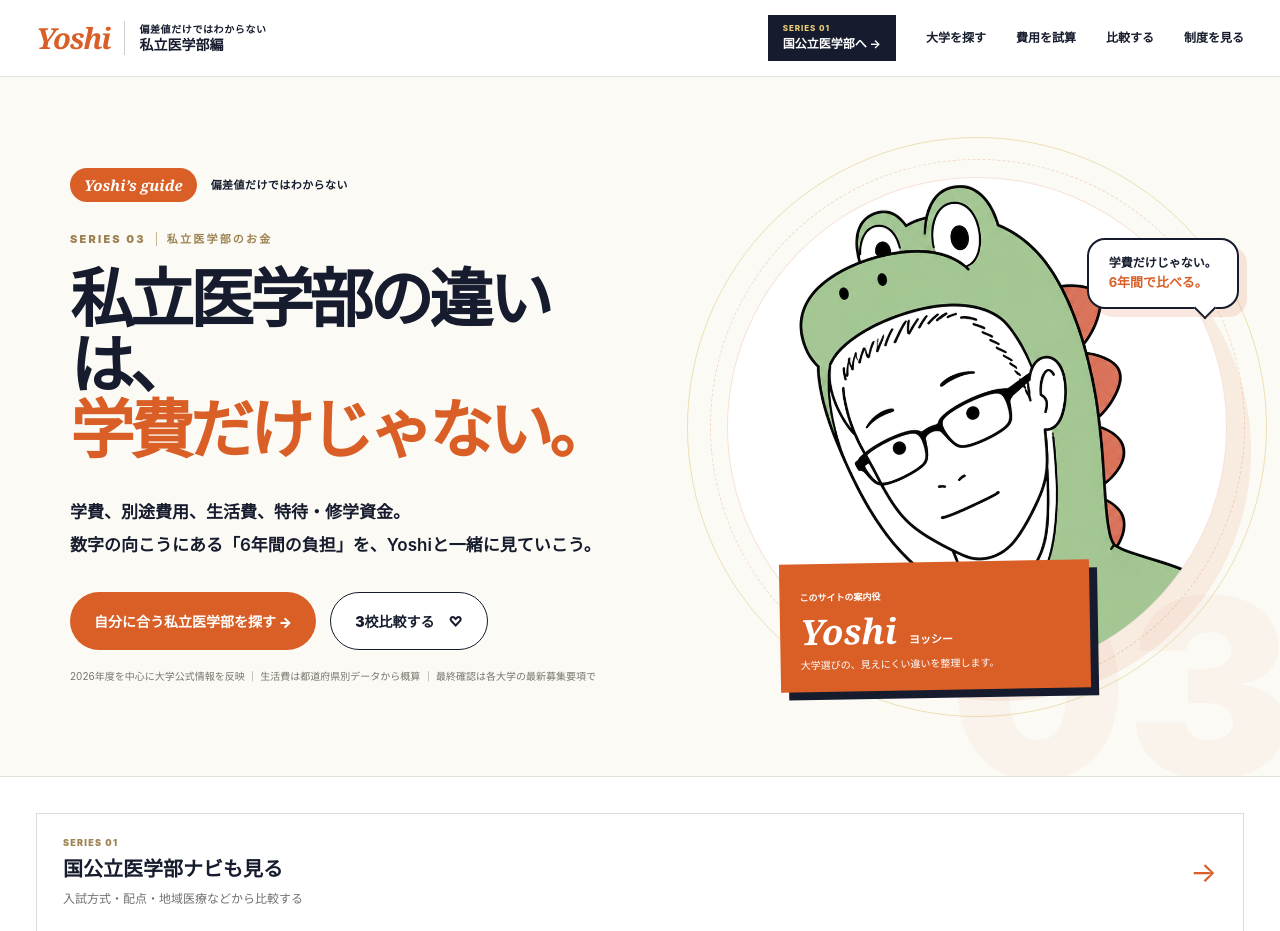
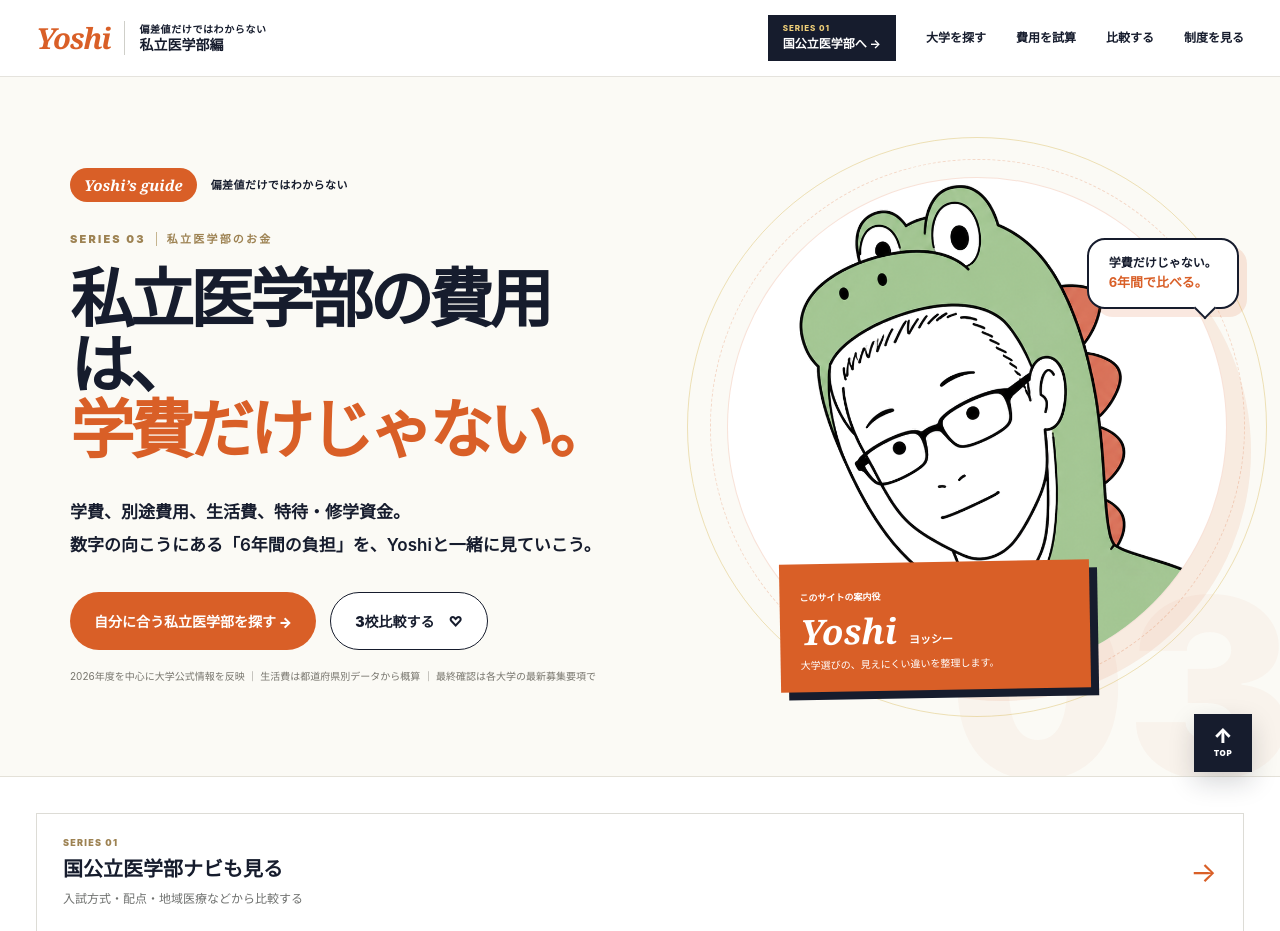
Before and after one commit to yoshiokayuta2-lgtm/private-medical-money-navi, a plain HTML site: page index.html in a window 1280 px wide. Shown: the top 931 px of the page. Drawn offline with Linux system fonts and the light colour scheme.

Commit message:
Add files via upload

```diff
--- a/assets/css/styles.css
+++ b/assets/css/styles.css
@@ -58,3 +58,19 @@
 #calculator{scroll-margin-top:170px}
 #finder{scroll-margin-top:170px}
 @media(max-width:760px){#calculator,#finder{scroll-margin-top:145px}}
+
+/* Back to top */
+.top-return{
+  position:fixed;right:28px;bottom:28px;z-index:44;
+  width:58px;height:58px;background:var(--ink);color:#fff;
+  display:flex;flex-direction:column;align-items:center;justify-content:center;
+  gap:1px;text-decoration:none;box-shadow:0 10px 26px rgba(20,25,38,.18);
+  transition:transform .18s ease, background .18s ease;
+}
+.top-return:hover{transform:translateY(-3px);background:var(--private)}
+.top-return span{font-size:20px;line-height:1;font-weight:900}
+.top-return small{font-size:8px;letter-spacing:.08em;font-weight:900}
+@media(max-width:760px){
+  .top-return{right:14px;bottom:14px;width:50px;height:50px}
+  .top-return span{font-size:18px}
+}
--- a/index.html
+++ b/index.html
@@ -16,7 +16,7 @@
   <div class="hero-copy">
     <div class="guide-line"><span class="guide-pill">Yoshi’s guide</span><b>偏差値だけではわからない</b></div>
     <div class="series-label">SERIES 03 <i></i> 私立医学部のお金</div>
-    <h1>私立医学部の違いは、<br><em>学費だけじゃない。</em></h1>
+    <h1>私立医学部の費用は、<br><em>学費だけじゃない。</em></h1>
     <p class="lead">学費、別途費用、生活費、特待・修学資金。<br>数字の向こうにある「6年間の負担」を、Yoshiと一緒に見ていこう。</p>
     <div class="hero-actions"><a class="hero-btn primary" href="#finder">自分に合う私立医学部を探す →</a><a class="hero-btn secondary" href="#finder">3校比較する　♡</a></div>
     <p class="hero-footnote">2026年度を中心に大学公式情報を反映 ｜ 生活費は都道府県別データから概算 ｜ 最終確認は各大学の最新募集要項で</p>
@@ -36,4 +36,4 @@
 <section class="section" id="calculator"><div class="wrap calc"><div class="calc-grid"><div><span class="calcstep">03｜家庭条件で試算</span><h2>生活費まで入れると？</h2><p>大学を選ぶと、所在地の県平均家賃をもとに月の生活費の初期値を自動設定します。その後は家庭の条件に合わせて自由に動かせます。</p><label for="calcUniversity">計算する大学</label><select id="calcUniversity"></select><div class="rentnote" id="rentNote"></div><label>月の生活費：<b id="lifeLabel">12万円</b></label><input type="range" id="life" min="0" max="25" value="12" step="1"><p class="legend">初期値＝県平均家賃の30㎡換算値＋食費・光熱費など5.5万円を、1万円単位に丸めた概算です。入学時費用、教材費、実習用品等は別です。</p></div><div class="result"><span id="resultUniversity">順天堂大学</span>の場合<br><span>学費＋6年間生活費</span><br><b id="grand">2,944万円</b></div></div></div></section>
 <section class="section" id="deep-compare"><div class="wrap"><div class="section-kicker"><span>04</span> DEEP COMPARE</div><h2>さらに詳しく比較できる項目</h2><p class="sub">まずは全大学で「学費・別途費用・生活費・3校比較」を揃え、制度情報は公式に確認できたものから順次追加します。</p><div class="roadmap"><div class="roadmap-main"><div class="roadmap-ready"><div class="roadmap-label">✓ 全大学で揃える基本項目</div><p class="roadmap-title">6年間で「実際にいくら必要か」を比較</p><p class="roadmap-text">6年間学費、初年度納入額、学費表の外にある別途費用、所在地別の生活費目安を同じ基準で整理。最大3校まで比較できます。</p></div><div class="roadmap-next"><div class="roadmap-label">＋ 確認できた大学から追加</div><p class="roadmap-title">制度まで含めると、負担はさらに変わる</p><p class="roadmap-text">制度の有無だけでなく、金額・対象人数・継続条件・勤務義務まで公式資料で確認できた範囲を掲載します。</p></div></div><div class="roadmap-items"><div class="roadmap-item"><b>特待・減免</b><span>免除額、対象人数、入学時のみ／毎年審査を区別</span></div><div class="roadmap-item"><b>地域枠・修学資金</b><span>貸与額、返還免除条件、卒業後の勤務条件まで確認</span></div><div class="roadmap-item"><b>分納・留年・寮</b><span>分納可否、留年時の負担、寮費など公開情報を追加</span></div></div><div class="roadmap-note"><b>掲載方針：</b>大学ごとに公開情報の粒度が異なるため、確認できない項目は推測で埋めず「公式公開資料では確認できず」と表示します。</div></div></div></section></main>
 <footer class="footer"><div class="wrap footer-grid"><div><strong>Yoshi「偏差値だけではわからない」シリーズ</strong>私立医学部のお金ナビ<br>掲載内容は進路選択の参考情報です。出願・納入前に必ず大学公式の最新募集要項をご確認ください。</div><div><strong>シリーズ</strong><a id="footerNationalLink" href="https://yoshiokayuta2-lgtm.github.io/kokkoritsu-medical-navi/" target="_blank" rel="noopener noreferrer">国公立医学科ナビ →</a><br>私立医学部のお金ナビ</div></div></footer><div id="comparebar" class="comparebar hidden"><div><b><span id="comparecount">0</span>/3校を選択</b><div id="comparechips" class="comparechips"></div></div><div class="compareactions"><button class="btn clearbtn" id="clearcompare" type="button">すべて外す</button><button class="btn primary" id="opencompare" type="button">選んだ大学を比較</button></div></div><div class="modal" id="comparemodal" aria-hidden="true"><div class="modalbox"><div class="modalhead"><div><h2 style="margin:0">大学を比較</h2><div class="sub" style="margin:3px 0 0">最大3校。スマホでは大学ごとに縦表示します。</div></div><button class="closebtn" id="closecompare">閉じる</button></div><div id="comparecontent"></div></div></div>
-<script src="assets/js/app.js" defer></script></body></html>
+<a class="top-return" href="#top" aria-label="ページ上部へ戻る"><span>↑</span><small>TOP</small></a><script src="assets/js/app.js" defer></script></body></html>
```
Also changed, not shown: 1 other file.
